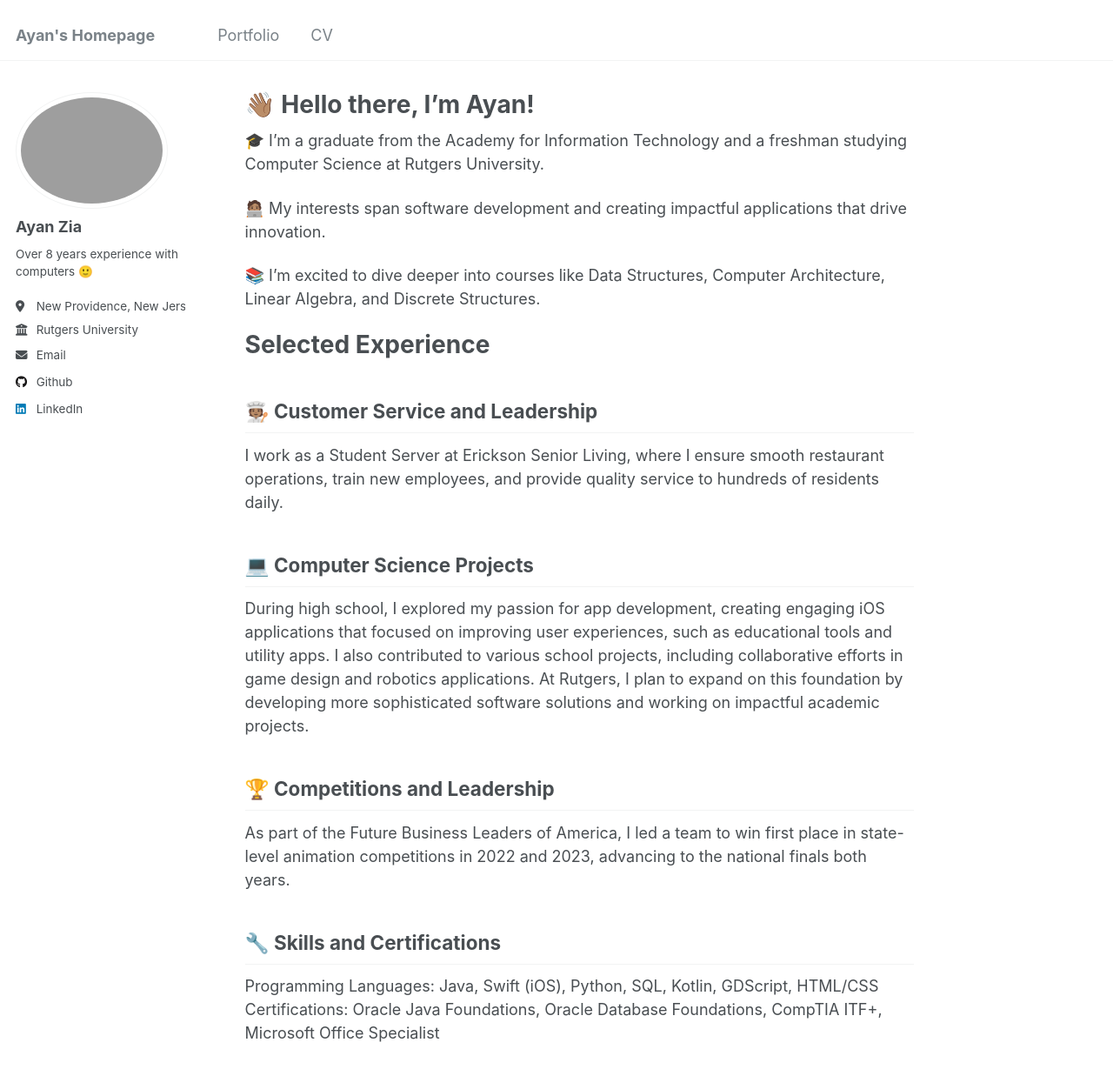
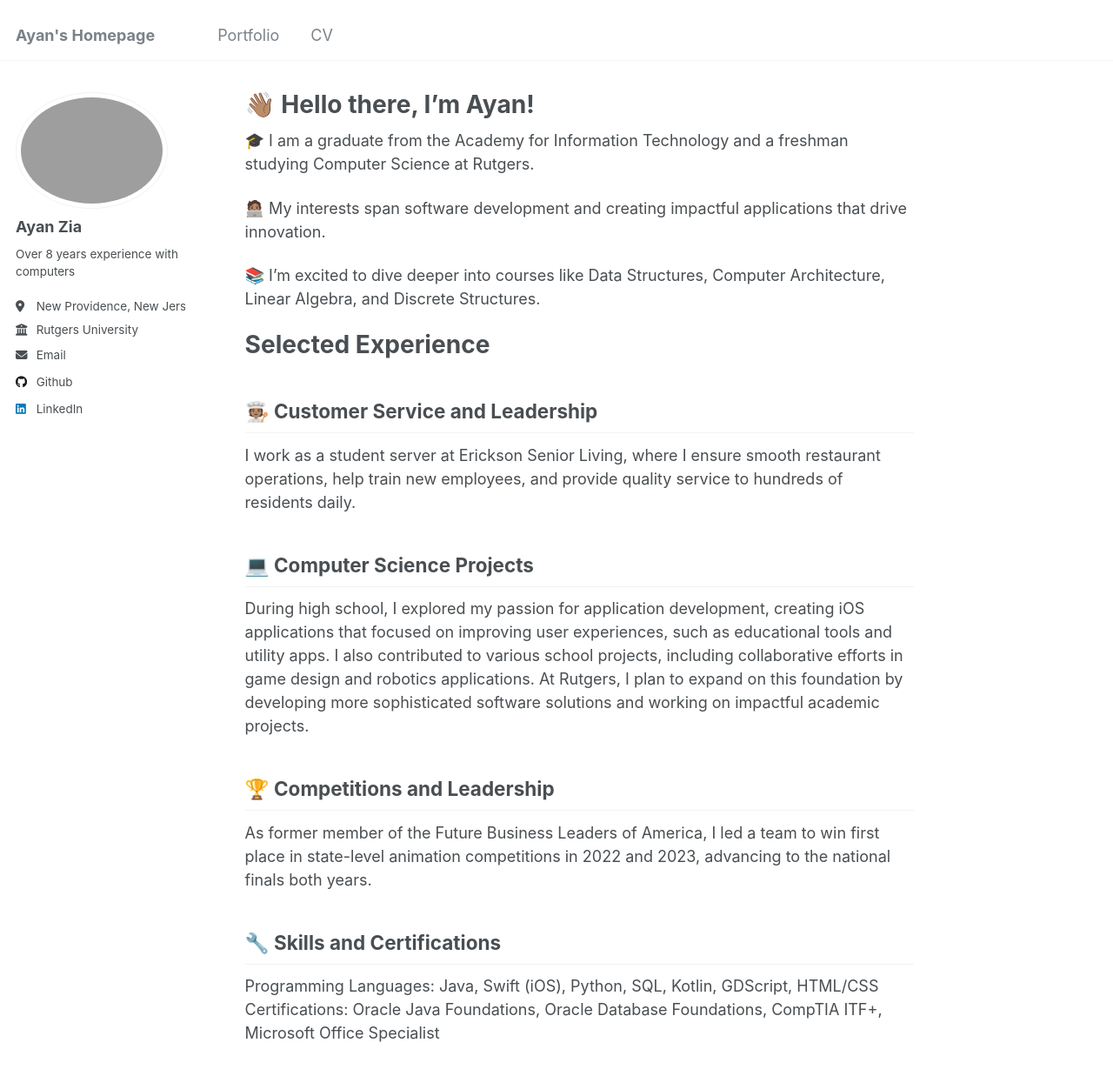
Before and after one commit to ayanz23/ayanz23.github.io, a Jekyll site: the page built from _pages/about.md, in a window 1280 px wide and 1400 px high. Shown: the top 1237 px of the window at 87% size. Built offline with Jekyll 4.4.1, drawn with Linux system fonts in a browser that asks for light colours.

Commit message:
commit 16

```diff
--- a/_config.yml
+++ b/_config.yml
@@ -24,7 +24,7 @@ author:
   avatar           : "profilePic.JPG"
   name             : "Ayan Zia"
   pronouns         : # example: "she/her"
-  bio              : "Over 8 years experience with computers 🙂"
+  bio              : "Over 8 years experience with computers"
   location         : "New Providence, New Jersey"
   employer         : "Rutgers University"
   uri              : # URL
--- a/_pages/about.md
+++ b/_pages/about.md
@@ -7,7 +7,7 @@ redirect_from:
   - /about.html
 ---
 
-🎓 I’m a graduate from the Academy for Information Technology and a freshman studying Computer Science at Rutgers University.
+🎓 I am a graduate from the Academy for Information Technology and a freshman studying Computer Science at Rutgers.
 
 🧑🏽‍💻 My interests span software development and creating impactful applications that drive innovation.
 
@@ -16,13 +16,13 @@ redirect_from:
 # Selected Experience
 
 ## 🧑🏽‍🍳 Customer Service and Leadership
-I work as a Student Server at Erickson Senior Living, where I ensure smooth restaurant operations, train new employees, and provide quality service to hundreds of residents daily.
+I work as a student server at Erickson Senior Living, where I ensure smooth restaurant operations, help train new employees, and provide quality service to hundreds of residents daily.
 
 ## 💻 Computer Science Projects
-During high school, I explored my passion for app development, creating engaging iOS applications that focused on improving user experiences, such as educational tools and utility apps. I also contributed to various school projects, including collaborative efforts in game design and robotics applications. At Rutgers, I plan to expand on this foundation by developing more sophisticated software solutions and working on impactful academic projects.
+During high school, I explored my passion for application development, creating iOS applications that focused on improving user experiences, such as educational tools and utility apps. I also contributed to various school projects, including collaborative efforts in game design and robotics applications. At Rutgers, I plan to expand on this foundation by developing more sophisticated software solutions and working on impactful academic projects.
 
 ## 🏆 Competitions and Leadership
-As part of the Future Business Leaders of America, I led a team to win first place in state-level animation competitions in 2022 and 2023, advancing to the national finals both years.
+As former member of the Future Business Leaders of America, I led a team to win first place in state-level animation competitions in 2022 and 2023, advancing to the national finals both years.
 
 ## 🔧 Skills and Certifications
 Programming Languages: Java, Swift (iOS), Python, SQL, Kotlin, GDScript, HTML/CSS
--- a/_portfolio/fbla.html
+++ b/_portfolio/fbla.html
@@ -15,9 +15,9 @@ Two-time State Champion (2022, 2023), Two-time National Finalist
 
 <br>
 
-As a member of Future Business Leaders of America (FBLA) from December 2021 to March 2024, I demonstrated strong leadership and technical skills through competitive success at both state and national levels.
+As a former member of Future Business Leaders of America (FBLA), I demonstrated strong leadership and technical skills through competitive success at both state and national levels.
 
-I led a three-person team in the animation competition category, where we conceptualized, created, and presented complex animated solutions for business scenarios. Our team's success was built on a foundation of creative problem-solving, technical expertise in animation software, and professional presentation skills.
+I led a three-person team in the digital animation competition category, where we conceptualized, created, and presented complex animations for business scenarios. Our team's success was built on a foundation of creative problem-solving, technical expertise in animation software, and professional presentation skills.
 
 The competition process involved developing original animated content, followed by delivering comprehensive presentations to panels of industry judges. Our work earned first place at the state level in both 2022 and 2023, advancing us to national finals where we competed against top teams from across the country.
 
--- a/_portfolio/monkey-jump.html
+++ b/_portfolio/monkey-jump.html
@@ -17,3 +17,7 @@ Monkey Jump is an entertaining endless runner game inspired by Chrome's dinosaur
 Developed using the Godot game engine, the game features procedurally generated obstacles, smooth physics-based movements, and progressive difficulty scaling. The development process involved creating precise collision detection systems. Special attention was paid to game feel through careful tweaking of jump mechanics and obstacle timing.
 
 The project showcased the capabilities of GDScript for game logic implementation and Godot's built-in physics engine for realistic movement patterns.
+
+<br>
+
+Check out the code <a href="https://github.com/codingomlet/monkey" target="_blank">here</a>
--- a/_portfolio/robotics-app.html
+++ b/_portfolio/robotics-app.html
@@ -14,4 +14,8 @@ collection: portfolio
 
 This Android application was developed to enhance the scouting process for robotics competitions, providing teams with a powerful tool for data collection and analysis.
 
-The app enables users to record and track other teams' capabilities, match performances, and technical specifications. Developed in Kotlin using Android Studio, the application features a robust local database for offline access to team data, custom data visualization tools for performance analysis, and an intuitive interface for quick data entry during competitions.
+The app enables users to record and track other teams' capabilities, match performances, and technical specifications. Developed in Kotlin using Android Studio, the application features a robust local database for offline access to team data.
+
+<br>
+
+Check out the code <a href="https://github.com/ayanz23/RoboticsApp" target="_blank">here</a>
```
Also changed, not shown: other parts of _portfolio/fbla.html (+1 -1 lines), _portfolio/daily-vocab-trainer.html (+6 -2 lines).
